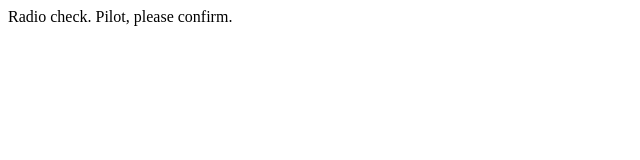
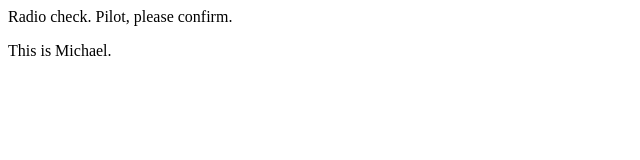
Before and after one commit to millsron/communication-log, a plain HTML site: page index.html in a window 1280 px wide. Shown: the full height of the page, 0-640 px from the left. Drawn offline with Linux system fonts and the light colour scheme.

Commit message:
inaeglinalina

```diff
--- a/index.html
+++ b/index.html
@@ -1,5 +1,7 @@
 <html>
 <body>
    <p>Radio check. Pilot, please confirm.</p>
+
+   <p>This is Michael.</p>
 </body>
 </html>
```
